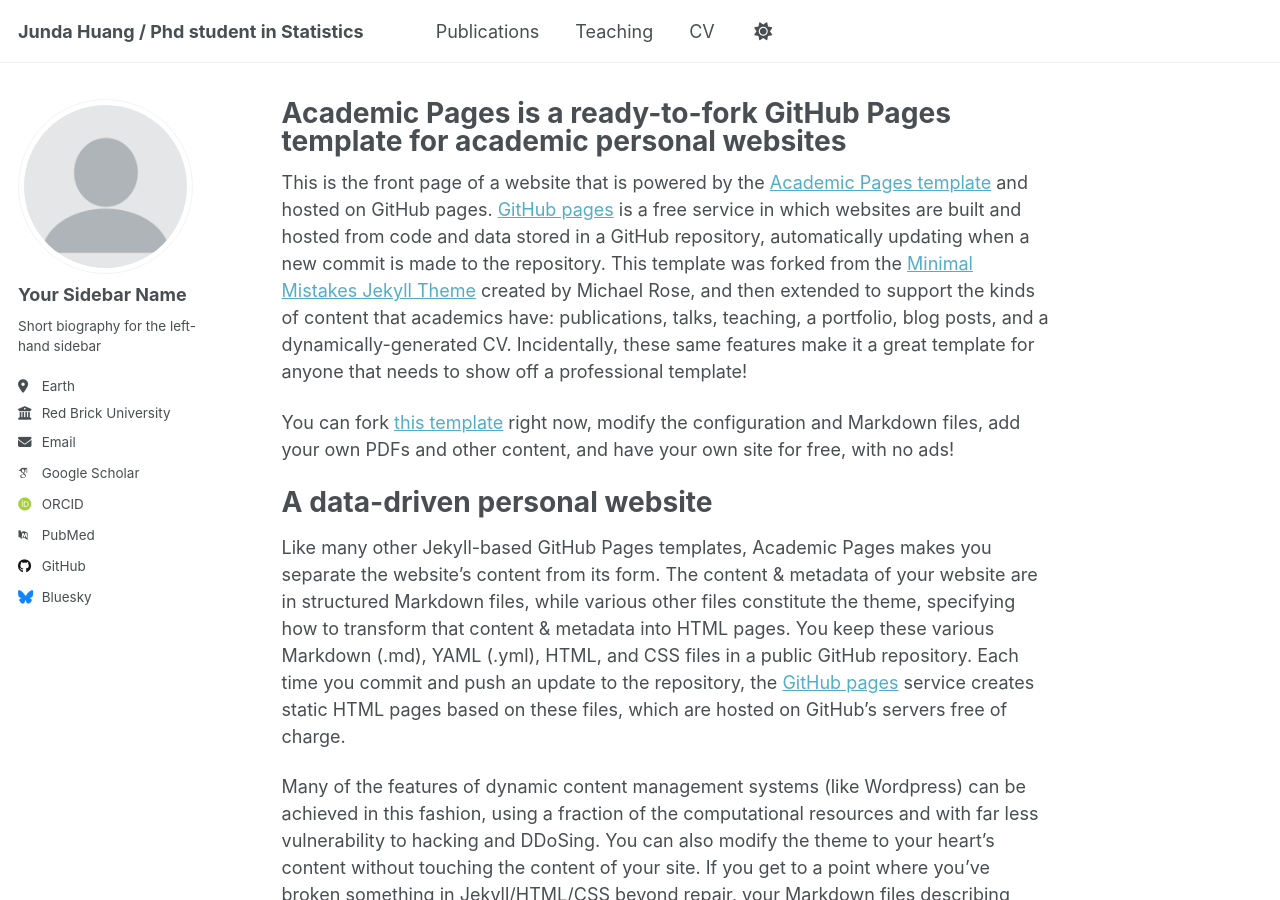
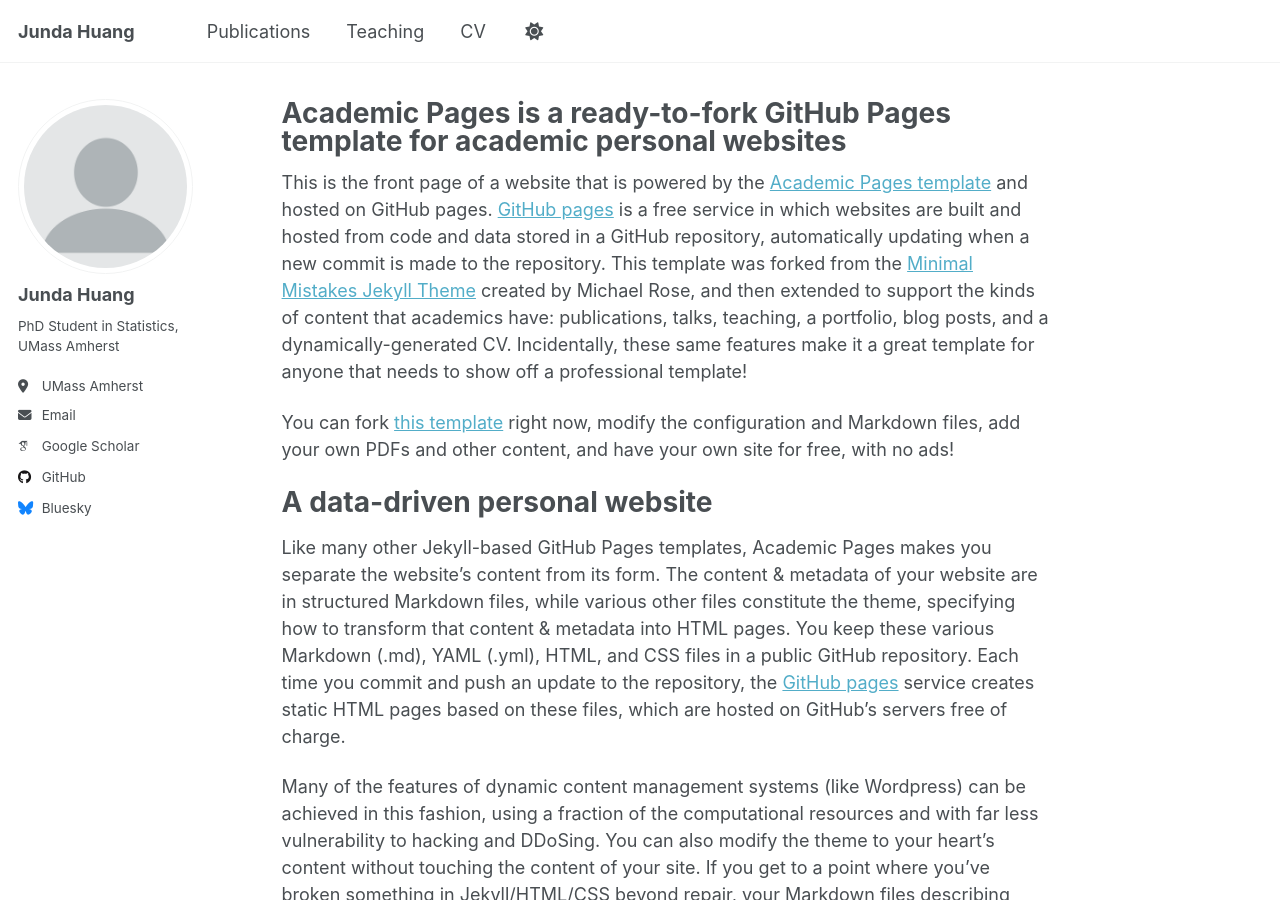
Before and after one commit to stat-junda/Junda-Huang, a Jekyll site: the page built from _pages/about.md, in a window 1280 px wide and 900 px high. Built offline with Jekyll 4.4.1, drawn with Linux system fonts in a browser that asks for light colours; some web fonts are replaced; a script that is not in the unit is left out.

Commit message:
Revise personal details in _config.yml

```diff
--- a/_config.yml
+++ b/_config.yml
@@ -9,13 +9,13 @@
 # Basic Site Settings
 locale                   : "en-US"
 site_theme               : "default" # Currently available options are "default", "air"
-title                    : "Junda Huang / Phd student in Statistics"
+title                    : "Junda Huang"
 title_separator          : "-"
 name                     : &name "Junda Huang"
-description              : &description "personal description"
-url                      : https://jundahuang.github.io # the base hostname & protocol for your site e.g. "https://[your GitHub username].github.io" or if you already have some other page hosted on Github then use "https://[your GitHub username].github.io/[Your Repo Name]"
+description              : &description "PhD Student in Statistics, UMass Amherst"
+url                      : https://stat-junda.github.io # the base hostname & protocol for your site e.g. "https://[your GitHub username].github.io" or if you already have some other page hosted on Github then use "https://[your GitHub username].github.io/[Your Repo Name]"
 baseurl                  : "" # the subpath of your site, e.g. "/blog"
-repository               : "jundahuang/jundahuang.github.io"
+repository               : "stat-junda/stat-junda.github.io"
 
 # Site Author - The following control what appear as part of the author content on the side bar.
 #               If a field is blank the icon and link will not appear, otherwise it will be shown.
@@ -23,23 +23,23 @@ repository               : "jundahuang/jundahuang.github.io"
 author:
   # Biographic information
   avatar           : "profile.png"
-  name             : "Your Sidebar Name"
-  pronouns         : # example: "she/her"
-  bio              : "Short biography for the left-hand sidebar"
-  location         : "Earth"
-  employer         : "Red Brick University"
+  name             : "Junda Huang"
+  pronouns         : # example: "he/him"
+  bio              : "PhD Student in Statistics, UMass Amherst"
+  location         : "UMass Amherst"
+  # employer         : "Red Brick University"
   uri              : # URL
   email            : "none@example.org"
 
   # Academic websites
   academia         : # URL
   arxiv            : # URL - Update with the correct link to your profile
-  googlescholar    : "https://scholar.google.com/citations?user=PS_CX0AAAAAJ"
+  googlescholar    : "https://scholar.google.com/citations?user=wf-gATcAAAAJ&hl=en"
   inspire-hep      : # URL
   impactstory      : # URL
-  orcid            : "http://orcid.org/yourorcidurl"
+  # orcid            : "http://orcid.org/yourorcidurl"
   semantic         : # URL
-  pubmed           : "https://www.ncbi.nlm.nih.gov/pubmed/?term=john+snow"
+  # pubmed           : "https://www.ncbi.nlm.nih.gov/pubmed/?term=john+snow"
   researchgate     : # URL
   scopus           : # URL
 
@@ -47,7 +47,7 @@ author:
   bitbucket        : # Username - Update with your username on the site
   codepen          : # Username
   dribbble         : # Username
-  github           : "academicpages"
+  github           : "https://github.com/stat-junda"
   kaggle           : # Username
   stackoverflow    : # User number or user number and name (i.e., use "1" or "1/jeff-atwood")
 
```
